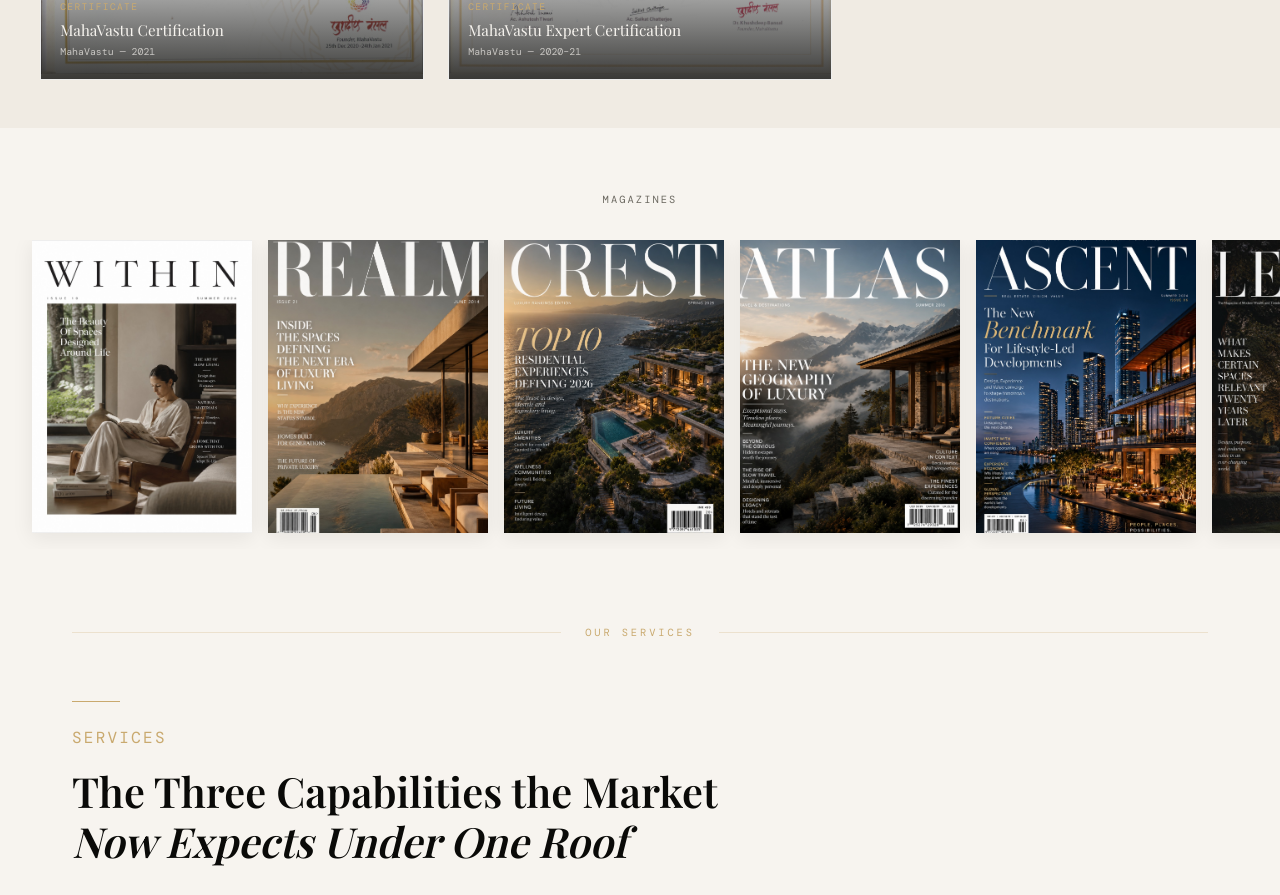
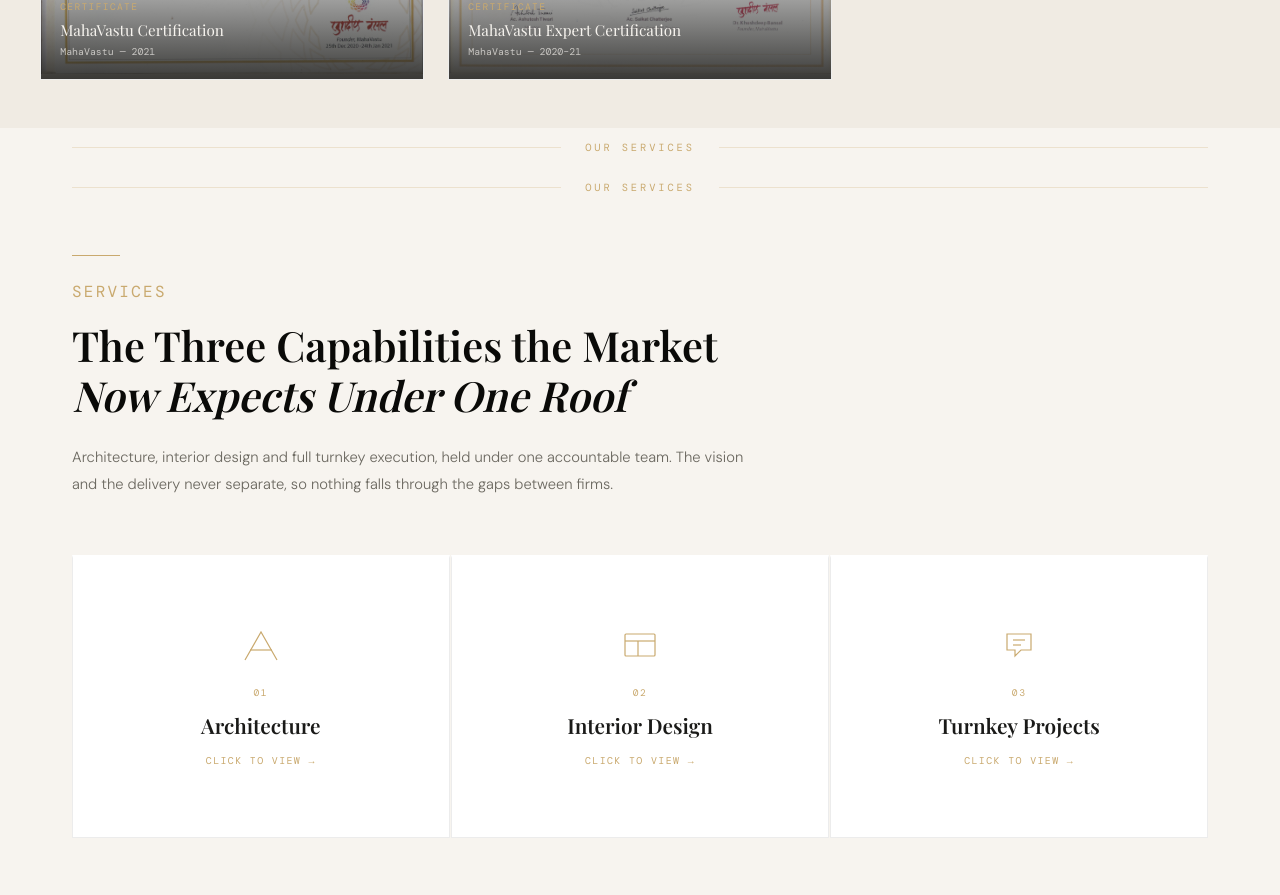
Before and after one commit to ShreyaSinghal12/rsd-website, a React (Vite) app: page / in a window 1280 px wide. Shown: the part 5300-6195 px from the top of the page. Built offline with nearby package versions, Linux system fonts and the light colour scheme; a web font is replaced by a local one.

Commit message:
Fix missing closing section tag in Awards block

```diff
--- a/src/pages/Home.jsx
+++ b/src/pages/Home.jsx
@@ -658,35 +658,14 @@ export default function Home() {
                 </FadeIn>
               ))}
             </div>
-              </div>
-              </div>
+          </div>
+        </div>
+      </section>
+
+      {/* ── SECTION DIVIDER ── */}
+      <SectionDivider label="Our Services" />
 
 
-            {/* Decorative moodboard strip */}
-            <div style={{ background: S.offwhite, padding: '4rem 0', overflow: 'hidden' }}>
-              <div style={{ maxWidth: 1200, margin: '0 auto', padding: '0 2rem 2rem' }}>
-                <FadeIn>
-                  <p style={{ fontFamily: "'DM Mono',monospace", fontSize: '0.65rem', letterSpacing: '0.2em', textTransform: 'uppercase', color: S.mid, textAlign: 'center' }}>
-                    Magazines
-                  </p>
-                </FadeIn>
-              </div>
-              <div className="moodboard-scroll" style={{ display: 'flex', gap: '1rem', overflowX: 'auto', padding: '0 2rem 1rem', scrollbarWidth: 'none' }}>
-                {[1, 2, 3, 5, 6, 7, 8, 9].map((n, i) => (
-                  <FadeIn key={n} delay={i * 50}>
-                    <div style={{ flexShrink: 0, width: 220, aspectRatio: '3/4', overflow: 'hidden', boxShadow: '0 4px 20px rgba(26,26,24,0.08)' }}>
-                      <img
-                        src={`/images/press/mag${n}.jpg`}
-                        alt="Design inspiration"
-                        loading="lazy"
-                        style={{ width: '100%', height: '100%', objectFit: 'cover', display: 'block' }}
-                      />
-                    </div>
-                  </FadeIn>
-                ))}
-              </div>
-            </div>
-          </section>
           {/* ── SECTION DIVIDER ── */}
           <SectionDivider label="Our Services" />
 
```
